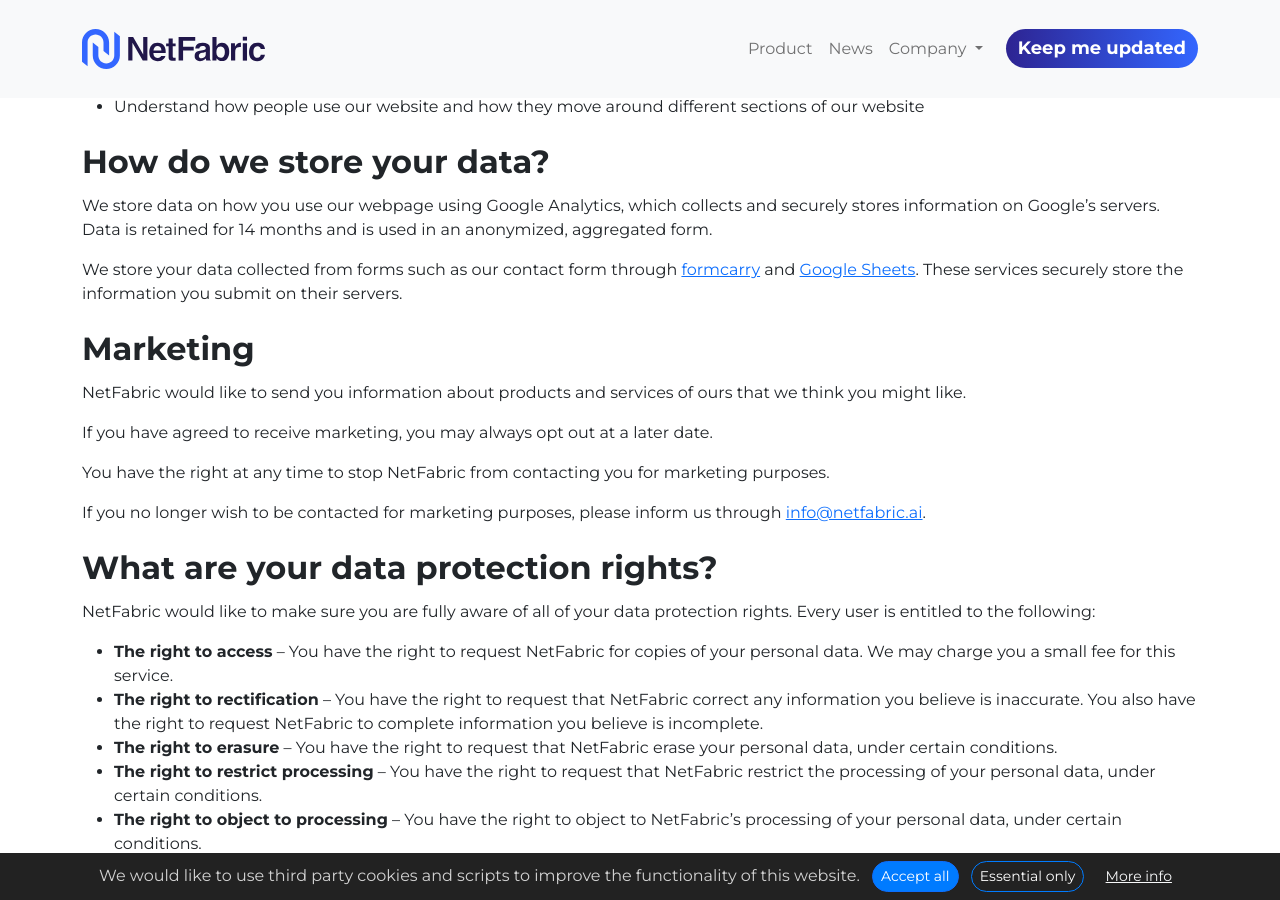
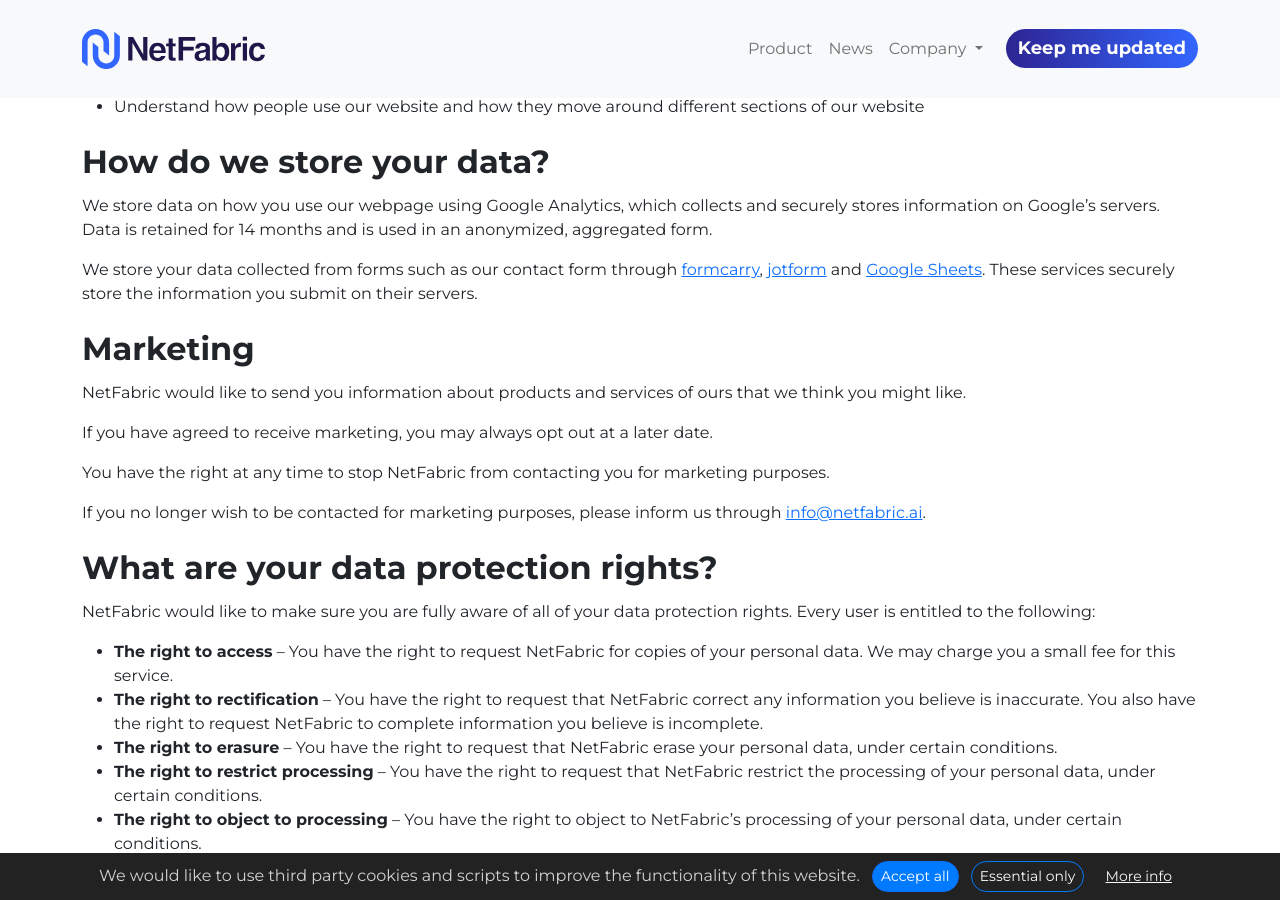
Before and after one commit to NetFabric-AI/NetFabric-AI.github.io, a Jekyll site: the page built from company/privacy.md, in a window 1280 px wide and 900 px high, scrolled down 621 px. Built offline with Jekyll 4.4.1, drawn with Linux system fonts in a browser that asks for light colours.

Commit message:
updateprivacyjotform

```diff
--- a/company/privacy.md
+++ b/company/privacy.md
@@ -49,7 +49,7 @@
 months and is used in an anonymized, aggregated form.
 
 We store your data collected from forms such as our contact form through
-[formcarry](https://formcarry.com/) and [Google Sheets](https://workspace.google.com/products/sheets/).
+[formcarry](https://formcarry.com/), [jotform](https://jotform.com/) and [Google Sheets](https://workspace.google.com/products/sheets/).
 These services securely store the information you submit on their servers.
 
 ## Marketing
```
